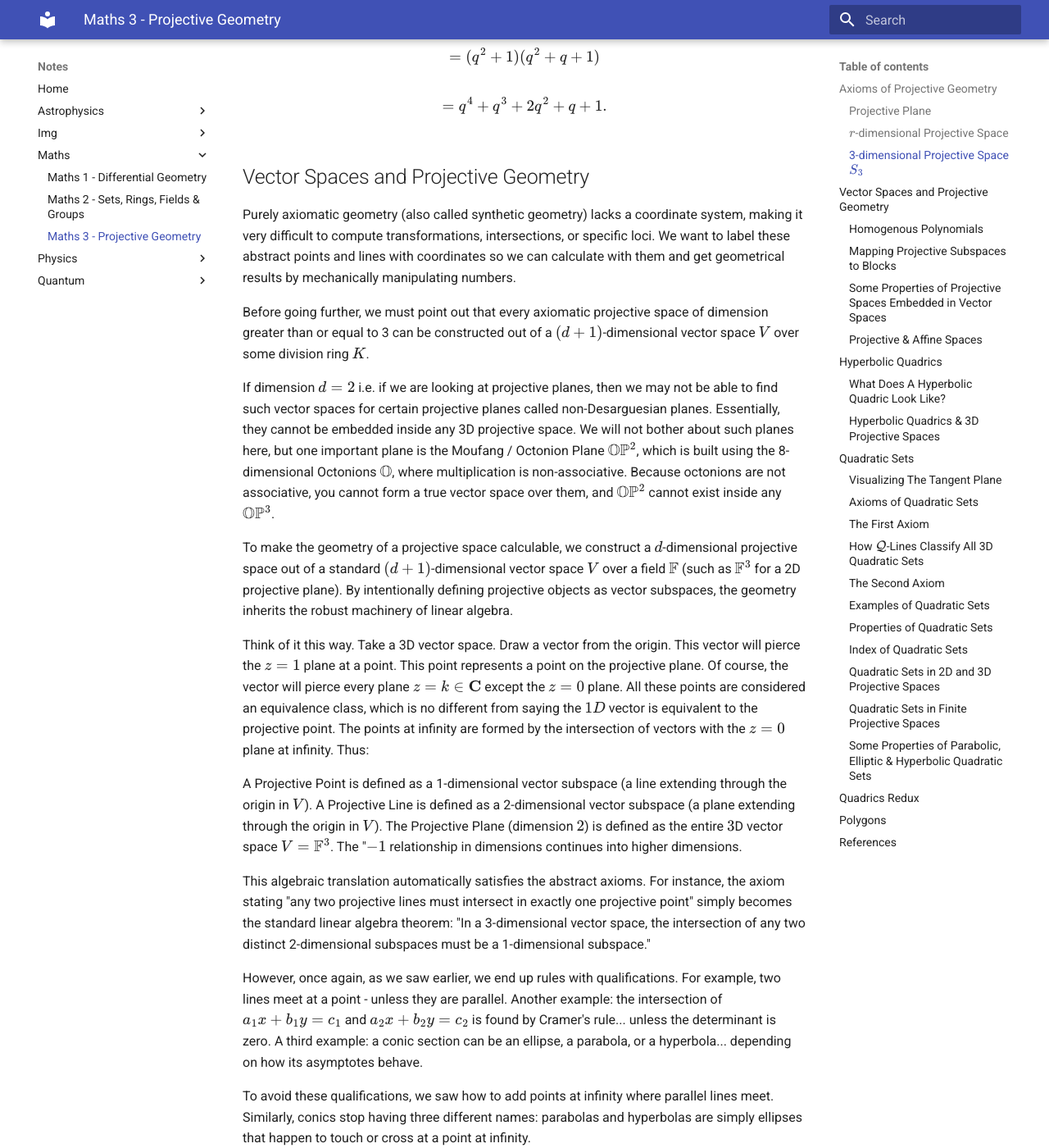
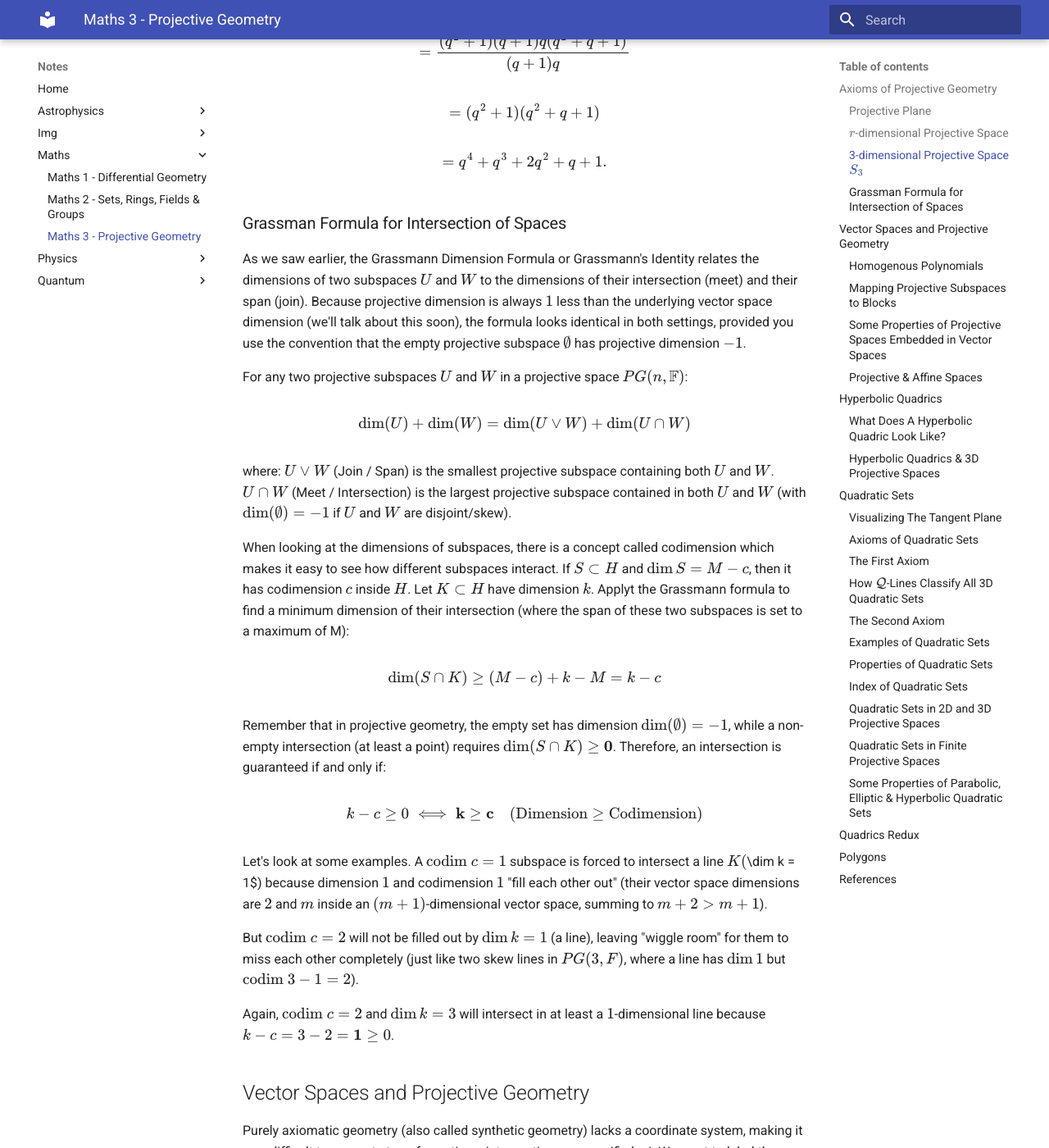
Before and after one commit to regstuff/notes, an MkDocs documentation site: the page built from docs/maths/maths_3_projective_geometry.md, in a window 1280 px wide and 1400 px high, scrolled down 5270 px. Shown: the whole window at 82% size. Built offline with MkDocs 1.6.1 and Material for MkDocs 9.7.7, drawn with Linux system fonts in a browser that asks for light colours; some of the changed text lies outside the part shown.

Commit message:
Update maths_3_projective_geometry.md

```diff
--- a/docs/maths/maths_3_projective_geometry.md
+++ b/docs/maths/maths_3_projective_geometry.md
@@ -42,6 +42,8 @@ A8. Given two subspaces $S_h$ and $S_k$ of $S_r$, the span of $S_h$ and $S_k$, d
 $$h + k = i + c,$$
 
 that is: $\dim S_h + \dim S_k = \dim (S_h \cap S_k) + \dim (S_h \oplus S_k)$.
+
+This is called the Grassmann Dimension Formula or Grassmann's Identity. We'll talk about this a little bit more soon.
 
 A9. (Fano’s Postulate) Every $S_1$ of $S_r$ contains at least three points.
 
@@ -139,6 +141,30 @@ $$= \frac{(q^2 + 1)(q + 1)q(q^2 + q + 1)}{(q + 1)q}$$
 $$= (q^2 + 1)(q^2 + q + 1)$$
 
 $$= q^4 + q^3 + 2q^2 + q + 1.$$
+
+### Grassman Formula for Intersection of Spaces
+
+As we saw earlier, the Grassmann Dimension Formula or Grassmann's Identity relates the dimensions of two subspaces $U$ and $W$ to the dimensions of their intersection (meet) and their span (join). Because projective dimension is always $1$ less than the underlying vector space dimension (we'll talk about this soon), the formula looks identical in both settings, provided you use the convention that the empty projective subspace $\emptyset$ has projective dimension $-1$.
+
+For any two projective subspaces $U$ and $W$ in a projective space $PG(n, \mathbb{F})$:
+
+$$\dim(U) + \dim(W) = \dim(U \vee W) + \dim(U \cap W)$$
+
+where: $U \vee W$ (Join / Span) is the smallest projective subspace containing both $U$ and $W$. $U \cap W$ (Meet / Intersection) is the largest projective subspace contained in both $U$ and $W$ (with $\dim(\emptyset) = -1$ if $U$ and $W$ are disjoint/skew).
+
+When looking at the dimensions of subspaces, there is a concept called codimension which makes it easy to see how different subspaces interact. If $S \subset H$ and $\dim S = M - c$, then it has codimension $c$ inside $H$. Let $K \subset H$ have dimension $k$. Applyt the Grassmann formula to find a minimum dimension of their intersection (where the span of these two subspaces is set to a maximum of M):
+
+$$\dim(S \cap K) \ge (M - c) + k - M = k - c$$
+
+Remember that in projective geometry, the empty set has dimension $\dim(\emptyset) = -1$, while a non-empty intersection (at least a point) requires $\dim(S \cap K) \ge \mathbf{0}$. Therefore, an intersection is guaranteed if and only if:
+
+$$k - c \ge 0 \iff \mathbf{k \ge c} \quad (\text{Dimension} \ge \text{Codimension})$$
+
+Let's look at some examples. A $\text{codim } c = 1$ subspace is forced to intersect a line $K ($\dim k = 1$) because dimension $1$ and codimension $1$ "fill each other out" (their vector space dimensions are $2$ and $m$ inside an $(m+1)$-dimensional vector space, summing to $m + 2 > m + 1$).
+
+But $\text{codim } c = 2$ will not be filled out by $\dim k = 1$ (a line), leaving "wiggle room" for them to miss each other completely (just like two skew lines in $PG(3, F)$, where a line has $\dim 1$ but $\text{codim } 3 - 1 = 2$).
+
+Again, $\text{codim } c = 2$ and $\dim k = 3$ will intersect in at least a $1$-dimensional line because $k - c = 3 - 2 = \mathbf{1} \ge 0$.
 
 ## Vector Spaces and Projective Geometry
 Purely axiomatic geometry (also called synthetic geometry) lacks a coordinate system, making it very difficult to compute transformations, intersections, or specific loci. We want to label these abstract points and lines with coordinates so we can calculate with them and get geometrical results by mechanically manipulating numbers.
@@ -569,7 +595,7 @@ Look at that $3 \times 3$ table of $9$ points inside the 15-point space $PG(3, 2
 ### Hyperbolic Quadrics & 3D Projective Spaces
 In projective geometry, $d = 3$ is the "Goldilocks dimension" where lines can be skew and where three skew lines uniquely lock transversals into a 2D surface.
 
-When$d = 2$, a plane, skew lines cannot exist ($\dim(g \cap h) = 1 + 1 - 2 = 0$, so any two lines must intersect). In $d = 3$ (3-Space), two lines have codimension $2$ each, so they typically miss each other. A plane ($2$D) and a line ($1$D) always meet at a point ($2 + 1 - 3 = 0$). Therefore, $3$ skew lines uniquely determine a 1-parameter family of transversals (a 2D surface). If $d \ge 4$, for example in 4D space, a plane ($2$D) and a line ($1$D) generally miss each other completely ($2 + 1 - 4 = -1$). If you pick three skew lines in 4D space, there is typically only one single transversal line (or none) in total, rather than a continuous surface of them. Thus, the classical regulus of lines is an intrinsically 3-dimensional phenomenon.
+When $d = 2$ i.e. a plane, skew lines cannot exist ($\dim(g \cap h) = 1 + 1 - 2 = 0$, so any two lines must intersect). In $d = 3$ (3-Space), two lines have codimension $2$ each, so they typically miss each other. A plane ($2$D) and a line ($1$D) always meet at a point ($2 + 1 - 3 = 0$). Therefore, $3$ skew lines uniquely determine a 1-parameter family of transversals (a 2D surface). If $d \ge 4$, for example in 4D space, a plane ($2$D) and a line ($1$D) generally miss each other completely ($2 + 1 - 4 = -1$). If you pick three skew lines in 4D space, there is typically only one single transversal line (or none) in total, rather than a continuous surface of them. Thus, the classical regulus of lines is an intrinsically 3-dimensional phenomenon.
 
 If a regulus of lines only works in 3D, how do we get hyperbolic quadrics in higher dimensions? We noted that in $d = 3$, a line ($\dim = 1$) is guaranteed to intersect a plane ($\dim = 2$) in a point because $1 + 2 - 3 = 0$. In higher odd-dimensional projective spaces $PG(2m-1, F)$, the exact same intersection guarantee holds—not between two lines, but between $(m-1)$-dimensional subspaces.
 
```
